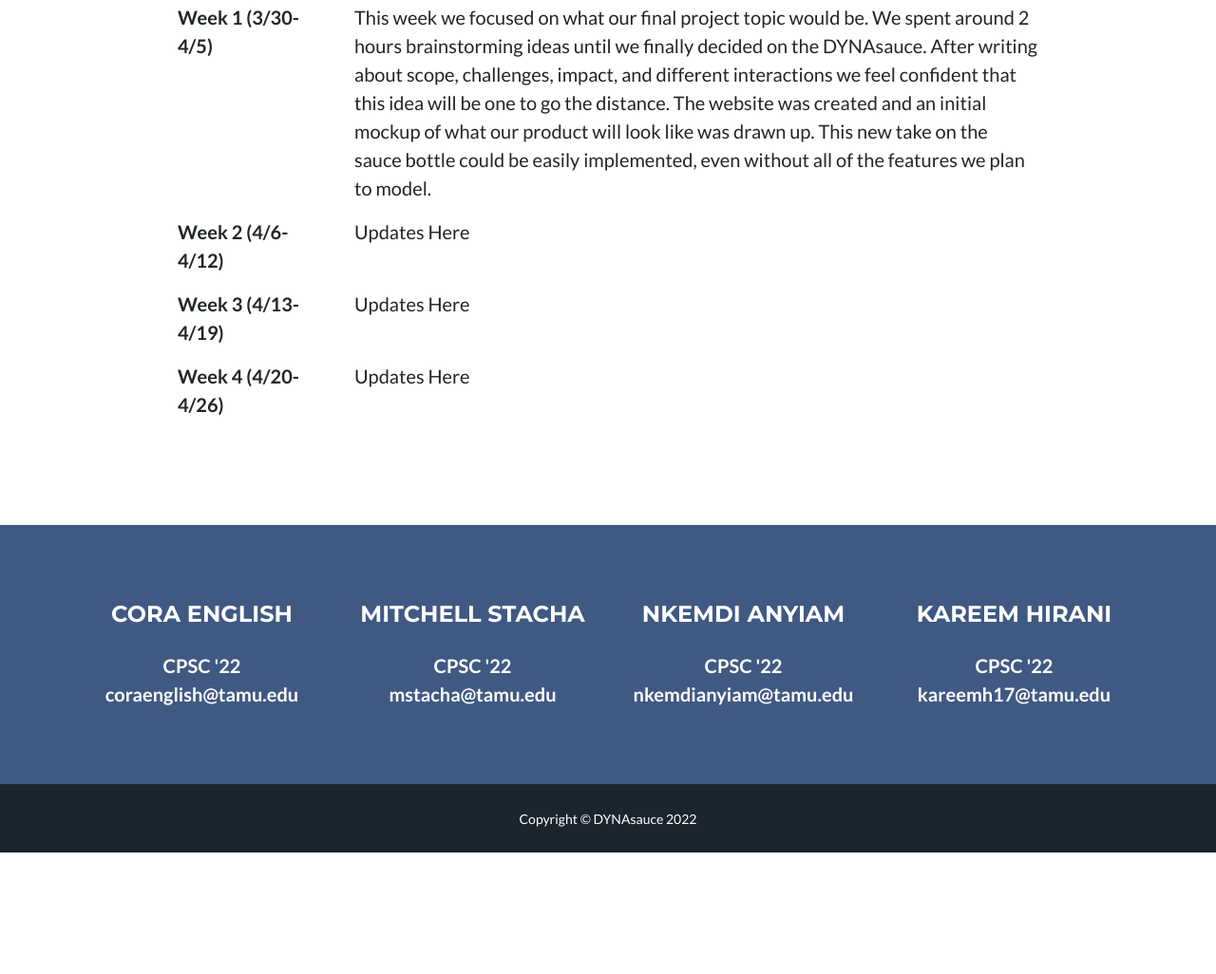
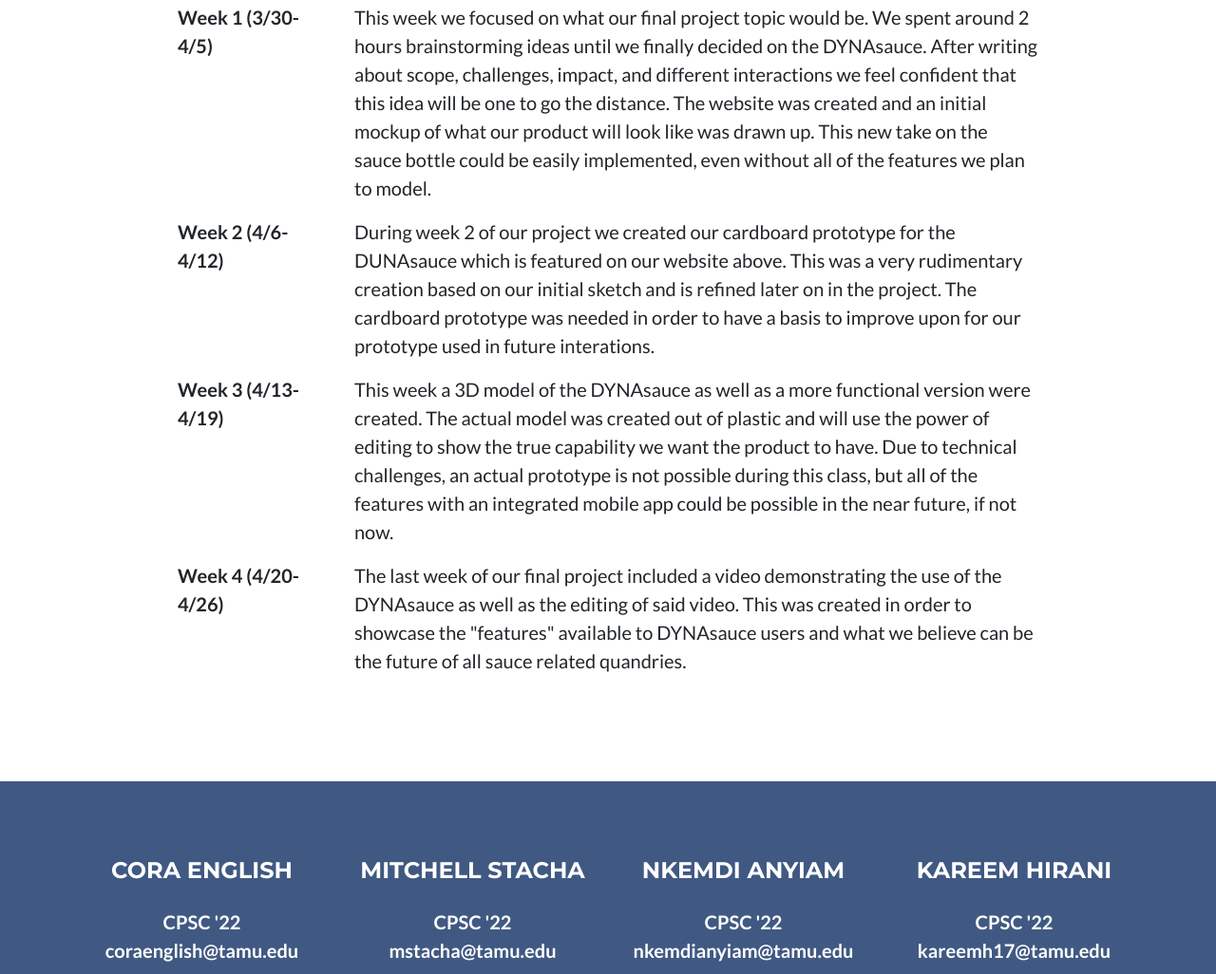
Before and after one commit to coraenglish/CSCE-436, a plain HTML site: page index.html in a window 1280 px wide. Shown: the part 3403-4429 px from the top of the page at 95% size. Before the commit the page ends 4301 px from the top, so only its background shows below. Drawn offline with nearby package versions, Linux system fonts and the light colour scheme.

Commit message:
updated weekly milestones

```diff
--- a/index.html
+++ b/index.html
@@ -166,15 +166,15 @@
                     </div>
                     <div class="row">
                         <div class="col-lg-2 ms-auto"><p class="lead">Week 2 (4/6-4/12)</p></div>
-                        <div class="col-lg-8 me-auto"><p class="lead2">Updates Here</p></div>
+                        <div class="col-lg-8 me-auto"><p class="lead2">During week 2 of our project we created our cardboard prototype for the DUNAsauce which is featured on our website above. This was a very rudimentary creation based on our initial sketch and is refined later on in the project. The cardboard prototype was needed in order to have a basis to improve upon for our prototype used in future interations.</p></div>
                     </div>
                     <div class="row">
                         <div class="col-lg-2 ms-auto"><p class="lead">Week 3 (4/13-4/19)</p></div>
-                        <div class="col-lg-8 me-auto"><p class="lead2">Updates Here</p></div>
+                        <div class="col-lg-8 me-auto"><p class="lead2">This week a 3D model of the DYNAsauce as well as a more functional version were created. The actual model was created out of plastic and will use the power of editing to show the true capability we want the product to have. Due to technical challenges, an actual prototype is not possible during this class, but all of the features with an integrated mobile app could be possible in the near future, if not now.</p></div>
                     </div>
                     <div class="row">
                         <div class="col-lg-2 ms-auto"><p class="lead">Week 4 (4/20-4/26)</p></div>
-                        <div class="col-lg-8 me-auto"><p class="lead2">Updates Here</p></div>
+                        <div class="col-lg-8 me-auto"><p class="lead2">The last week of our final project included a video demonstrating the use of the DYNAsauce as well as the editing of said video. This was created in order to showcase the "features" available to DYNAsauce users and what we believe can be the future of all sauce related quandries.</p></div>
                     </div>
                 </div>
             </div>
```
